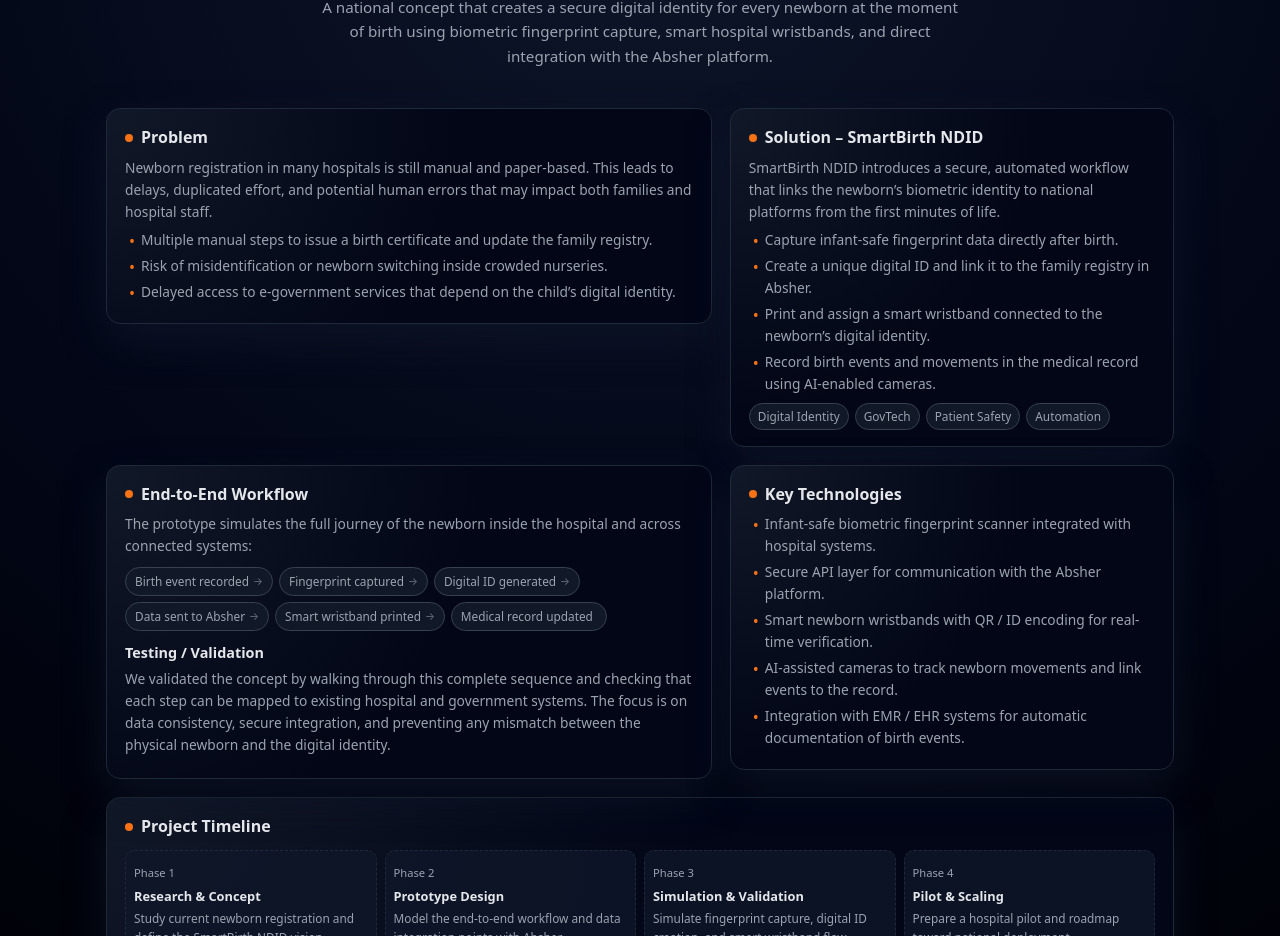
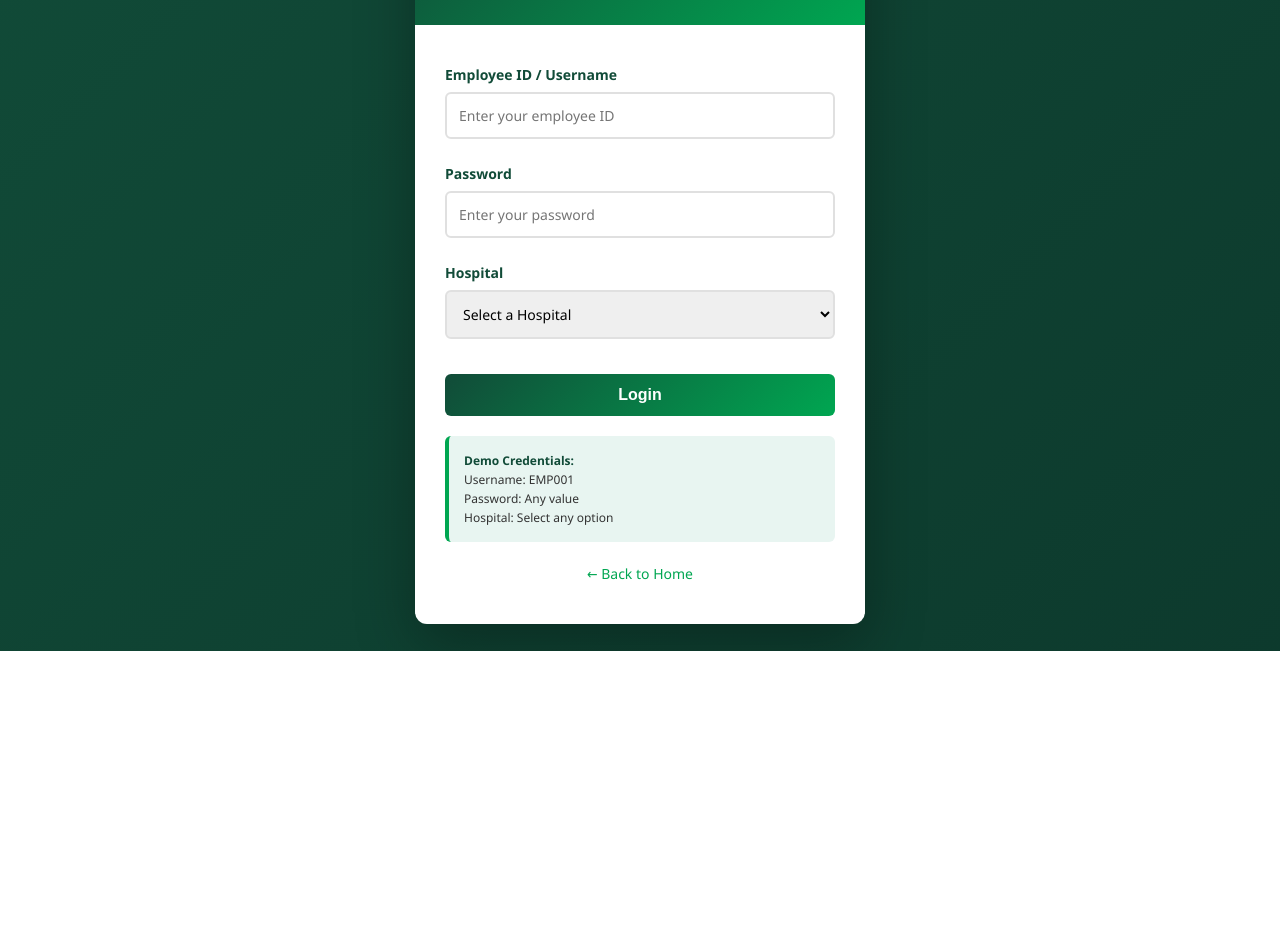
Before and after one commit to SohaFattah/SmartBirthNDID, a plain HTML site: page index.html in a window 1280 px wide. Shown: the part 149-1085 px from the top of the page. After the commit the page ends 800 px from the top, so only its background shows below. Drawn offline with Linux system fonts and the light colour scheme.

Commit message:
Revert: Revert index.html to original login page design

```diff
--- a/index.html
+++ b/index.html
@@ -1,407 +1,205 @@
 <!DOCTYPE html>
 <html lang="en">
 <head>
-  <meta charset="UTF-8" />
-  <title>SmartBirth NDID – Newborn Digital Identity Prototype</title>
-  <meta name="viewport" content="width=device-width, initial-scale=1" />
-  <style>
-    :root {
-      --bg: #020617;
-      --bg2: #0b1120;
-      --card: #020617;
-      --accent: #f97316;
-      --accent-soft: rgba(249, 115, 22, 0.1);
-      --text-main: #e5e7eb;
-      --text-muted: #9ca3af;
-      --border: #1f2937;
-      --chip: #111827;
-      --chip-border: #374151;
-      --green: #22c55e;
-      --blue: #3b82f6;
-    }
+    <meta charset="UTF-8">
+    <meta name="viewport" content="width=device-width, initial-scale=1.0">
+    <title>Login - Smart Birth NDID</title>
+    <style>
+        * {
+            margin: 0;
+            padding: 0;
+            box-sizing: border-box;
+        }
 
-    * {
-      box-sizing: border-box;
-      margin: 0;
-      padding: 0;
-      font-family: system-ui, -apple-system, BlinkMacSystemFont, "Segoe UI", sans-serif;
-    }
+        body {
+            font-family: 'Segoe UI', Tahoma, Geneva, Verdana, sans-serif;
+            background: linear-gradient(135deg, #114B38 0%, #0D3A2D 100%);
+            min-height: 100vh;
+            display: flex;
+            align-items: center;
+            justify-content: center;
+            padding: 20px;
+        }
 
-    body {
-      background: radial-gradient(circle at top, #0f172a 0, #020617 50%, #000 100%);
-      color: var(--text-main);
-      line-height: 1.6;
-    }
+        .login-container {
+            background: white;
+            border-radius: 12px;
+            box-shadow: 0 20px 60px rgba(0, 0, 0, 0.3);
+            max-width: 450px;
+            width: 100%;
+            overflow: hidden;
+        }
 
-    .page {
-      max-width: 1100px;
-      margin: 0 auto;
-      padding: 24px 16px 48px;
-    }
+        .login-header {
+            background: linear-gradient(135deg, #114B38 0%, #00A651 100%);
+            color: white;
+            padding: 40px 30px;
+            text-align: center;
+        }
 
-    /* HEADER */
+        .login-header h1 {
+            font-size: 28px;
+            margin-bottom: 10px;
+        }
 
-    header {
-      text-align: center;
-      margin-bottom: 32px;
-      padding: 16px 12px 8px;
-    }
+        .login-header p {
+            font-size: 14px;
+            opacity: 0.9;
+        }
 
-    .tag {
-      display: inline-flex;
-      align-items: center;
-      gap: 6px;
-      font-size: 0.75rem;
-      padding: 4px 10px;
-      border-radius: 999px;
-      border: 1px solid var(--chip-border);
-      background: var(--chip);
-      color: var(--text-muted);
-      margin-bottom: 10px;
-    }
+        .login-form {
+            padding: 40px 30px;
+        }
 
-    .tag span {
-      width: 7px;
-      height: 7px;
-      border-radius: 50%;
-      background: var(--green);
-      box-shadow: 0 0 0 4px rgba(34, 197, 94, 0.15);
-    }
+        .form-group {
+            margin-bottom: 25px;
+        }
 
-    header h1 {
-      font-size: clamp(1.8rem, 3vw, 2.3rem);
-      margin-bottom: 6px;
-    }
+        .form-group label {
+            display: block;
+            margin-bottom: 8px;
+            color: #114B38;
+            font-weight: 600;
+            font-size: 14px;
+        }
 
-    header h1 span {
-      color: var(--accent);
-    }
+        .form-group input,
+        .form-group select {
+            width: 100%;
+            padding: 12px;
+            border: 2px solid #e0e0e0;
+            border-radius: 6px;
+            font-size: 14px;
+            transition: border-color 0.3s;
+            font-family: 'Segoe UI', Tahoma, Geneva, Verdana, sans-serif;
+        }
 
-    header p {
-      font-size: 0.95rem;
-      color: var(--text-muted);
-      max-width: 640px;
-      margin: 0 auto;
-    }
+        .form-group input:focus,
+        .form-group select:focus {
+            outline: none;
+            border-color: #00A651;
+        }
 
-    /* LAYOUT */
+        .form-group select {
+            cursor: pointer;
+        }
 
-    .grid-2 {
-      display: grid;
-      grid-template-columns: minmax(0, 1.5fr) minmax(0, 1.1fr);
-      gap: 18px;
-      margin-bottom: 18px;
-      align-items: start;
-    }
+        .login-button {
+            width: 100%;
+            padding: 12px;
+            background: linear-gradient(135deg, #114B38 0%, #00A651 100%);
+            color: white;
+            border: none;
+            border-radius: 6px;
+            font-size: 16px;
+            font-weight: 700;
+            cursor: pointer;
+            transition: all 0.3s;
+            margin-top: 10px;
+        }
 
-    .card {
-      background: radial-gradient(circle at top left, #111827 0, #020617 55%);
-      border-radius: 14px;
-      padding: 16px 18px;
-      border: 1px solid var(--border);
-      box-shadow: 0 18px 38px rgba(15, 23, 42, 0.65);
-    }
+        .login-button:hover {
+            transform: translateY(-2px);
+            box-shadow: 0 10px 25px rgba(17, 75, 56, 0.3);
+        }
 
-    .card h2 {
-      font-size: 1rem;
-      margin-bottom: 6px;
-      display: flex;
-      align-items: center;
-      gap: 8px;
-    }
+        .login-button:active {
+            transform: translateY(0);
+        }
 
-    .card h2 span.dot {
-      width: 8px;
-      height: 8px;
-      border-radius: 50%;
-      background: var(--accent);
-    }
+        .info-box {
+            background: #E8F5F1;
+            border-left: 4px solid #00A651;
+            padding: 15px;
+            border-radius: 6px;
+            margin-top: 20px;
+            font-size: 12px;
+            color: #333;
+            line-height: 1.6;
+        }
 
-    .card h3 {
-      font-size: 0.9rem;
-      margin: 10px 0 4px;
-    }
+        .info-box strong {
+            color: #114B38;
+        }
 
-    .card p {
-      font-size: 0.86rem;
-      color: var(--text-muted);
-      margin-bottom: 6px;
-    }
+        .back-link {
+            text-align: center;
+            margin-top: 20px;
+        }
 
-    .card ul {
-      list-style: none;
-      padding-left: 0;
-      font-size: 0.86rem;
-      color: var(--text-muted);
-    }
+        .back-link a {
+            color: #00A651;
+            text-decoration: none;
+            font-size: 14px;
+            transition: opacity 0.3s;
+        }
 
-    .card ul li {
-      position: relative;
-      padding-left: 16px;
-      margin-bottom: 4px;
-    }
-
-    .card ul li::before {
-      content: "•";
-      position: absolute;
-      left: 4px;
-      color: var(--accent);
-      font-size: 1rem;
-    }
-
-    /* FLOW CHIPS */
-
-    .flow {
-      display: flex;
-      flex-wrap: wrap;
-      gap: 6px;
-      margin-top: 10px;
-    }
-
-    .flow span {
-      display: inline-flex;
-      align-items: center;
-      gap: 4px;
-      font-size: 0.74rem;
-      padding: 4px 9px;
-      border-radius: 999px;
-      border: 1px solid var(--chip-border);
-      background: var(--chip);
-      color: var(--text-muted);
-      white-space: nowrap;
-    }
-
-    .flow span::after {
-      content: "→";
-      font-size: 0.65rem;
-      color: #6b7280;
-    }
-
-    .flow span:last-child::after {
-      content: "";
-    }
-
-    /* BADGES */
-
-    .badges {
-      display: flex;
-      flex-wrap: wrap;
-      gap: 6px;
-      margin-top: 8px;
-    }
-
-    .badge {
-      font-size: 0.74rem;
-      padding: 3px 8px;
-      border-radius: 999px;
-      border: 1px solid var(--chip-border);
-      background: var(--chip);
-      color: var(--text-muted);
-    }
-
-    /* TIMELINE */
-
-    .timeline {
-      display: grid;
-      grid-template-columns: repeat(4, minmax(0, 1fr));
-      gap: 8px;
-      margin-top: 10px;
-    }
-
-    .tl-step {
-      background: rgba(15, 23, 42, 0.8);
-      border-radius: 10px;
-      border: 1px dashed var(--border);
-      padding: 8px;
-    }
-
-    .tl-step span.phase {
-      font-size: 0.7rem;
-      color: var(--text-muted);
-    }
-
-    .tl-step h4 {
-      font-size: 0.8rem;
-      margin: 2px 0 2px;
-    }
-
-    .tl-step p {
-      font-size: 0.74rem;
-      color: var(--text-muted);
-    }
-
-    /* FOOTER */
-
-    footer {
-      margin-top: 24px;
-      text-align: center;
-      font-size: 0.78rem;
-      color: var(--text-muted);
-    }
-
-    footer strong {
-      color: var(--text-main);
-    }
-
-    @media (max-width: 880px) {
-      .grid-2 {
-        grid-template-columns: minmax(0, 1fr);
-      }
-      .timeline {
-        grid-template-columns: repeat(2, minmax(0, 1fr));
-      }
-    }
-
-    @media (max-width: 560px) {
-      .timeline {
-        grid-template-columns: minmax(0, 1fr);
-      }
-      header {
-        padding-top: 12px;
-      }
-      .page {
-        padding-inline: 12px;
-      }
-    }
-  </style>
+        .back-link a:hover {
+            opacity: 0.8;
+        }
+    </style>
 </head>
 <body>
-  <div class="page">
-    <!-- HEADER -->
-    <header>
-      <div class="tag">
-        <span></span>
-        SmartBirth NDID • Hackathon Prototype (HTML)
-      </div>
-      <h1>
-        <span>SmartBirth NDID</span> – Newborn Digital Identity System
-      </h1>
-      <p>
-        A national concept that creates a secure digital identity for every newborn at the moment of
-        birth using biometric fingerprint capture, smart hospital wristbands, and direct integration
-        with the Absher platform.
-      </p>
-    </header>
-
-    <!-- PROBLEM & SOLUTION -->
-    <section class="grid-2">
-      <div class="card">
-        <h2><span class="dot"></span> Problem</h2>
-        <p>
-          Newborn registration in many hospitals is still manual and paper-based. This leads to
-          delays, duplicated effort, and potential human errors that may impact both families and
-          hospital staff.
-        </p>
-        <ul>
-          <li>Multiple manual steps to issue a birth certificate and update the family registry.</li>
-          <li>Risk of misidentification or newborn switching inside crowded nurseries.</li>
-          <li>Delayed access to e-government services that depend on the child’s digital identity.</li>
-        </ul>
-      </div>
-
-      <div class="card">
-        <h2><span class="dot"></span> Solution – SmartBirth NDID</h2>
-        <p>
-          SmartBirth NDID introduces a secure, automated workflow that links the newborn’s biometric
-          identity to national platforms from the first minutes of life.
-        </p>
-        <ul>
-          <li>Capture infant-safe fingerprint data directly after birth.</li>
-          <li>Create a unique digital ID and link it to the family registry in Absher.</li>
-          <li>Print and assign a smart wristband connected to the newborn’s digital identity.</li>
-          <li>Record birth events and movements in the medical record using AI-enabled cameras.</li>
-        </ul>
-        <div class="badges">
-          <span class="badge">Digital Identity</span>
-          <span class="badge">GovTech</span>
-          <span class="badge">Patient Safety</span>
-          <span class="badge">Automation</span>
-        </div>
-      </div>
-    </section>
-
-    <!-- FLOW & TESTING -->
-    <section class="grid-2">
-      <div class="card">
-        <h2><span class="dot"></span> End-to-End Workflow</h2>
-        <p style="margin-bottom:4px;">
-          The prototype simulates the full journey of the newborn inside the hospital and across
-          connected systems:
-        </p>
-        <div class="flow">
-          <span>Birth event recorded</span>
-          <span>Fingerprint captured</span>
-          <span>Digital ID generated</span>
-          <span>Data sent to Absher</span>
-          <span>Smart wristband printed</span>
-          <span>Medical record updated</span>
+    <div class="login-container">
+        <div class="login-header">
+            <h1>Smart Birth NDID</h1>
+            <p>Newborn Digital Identity System</p>
         </div>
 
-        <h3>Testing / Validation</h3>
-        <p>
-          We validated the concept by walking through this complete sequence and checking that each
-          step can be mapped to existing hospital and government systems. The focus is on data
-          consistency, secure integration, and preventing any mismatch between the physical newborn
-          and the digital identity.
-        </p>
-      </div>
+        <div class="login-form">
+            <form onsubmit="handleLogin(event)">
+                <div class="form-group">
+                    <label for="username">Employee ID / Username</label>
+                    <input type="text" id="username" placeholder="Enter your employee ID" required>
+                </div>
 
-      <div class="card">
-        <h2><span class="dot"></span> Key Technologies</h2>
-        <ul>
-          <li>Infant-safe biometric fingerprint scanner integrated with hospital systems.</li>
-          <li>Secure API layer for communication with the Absher platform.</li>
-          <li>Smart newborn wristbands with QR / ID encoding for real-time verification.</li>
-          <li>AI-assisted cameras to track newborn movements and link events to the record.</li>
-          <li>Integration with EMR / EHR systems for automatic documentation of birth events.</li>
-        </ul>
-      </div>
-    </section>
+                <div class="form-group">
+                    <label for="password">Password</label>
+                    <input type="password" id="password" placeholder="Enter your password" required>
+                </div>
 
-    <!-- TIMELINE -->
-    <section class="card">
-      <h2><span class="dot"></span> Project Timeline</h2>
-      <div class="timeline">
-        <div class="tl-step">
-          <span class="phase">Phase 1</span>
-          <h4>Research & Concept</h4>
-          <p>Study current newborn registration and define the SmartBirth NDID vision.</p>
+                <div class="form-group">
+                    <label for="hospital">Hospital</label>
+                    <select id="hospital" required>
+                        <option value="">Select a Hospital</option>
+                        <option value="KSA_CENTRAL">Saudi Central Hospital</option>
+                        <option value="KSA_NORTH">Saudi Northern Hospital</option>
+                        <option value="KSA_SOUTH">Saudi Southern Hospital</option>
+                        <option value="KSA_EAST">Saudi Eastern Hospital</option>
+                        <option value="KSA_WEST">Saudi Western Hospital</option>
+                    </select>
+                </div>
+
+                <button type="submit" class="login-button">Login</button>
+
+                <div class="info-box">
+                    <strong>Demo Credentials:</strong><br>
+                    Username: EMP001<br>
+                    Password: Any value<br>
+                    Hospital: Select any option
+                </div>
+            </form>
+
+            <div class="back-link">
+                <a href="landing.html">← Back to Home</a>
+            </div>
         </div>
-        <div class="tl-step">
-          <span class="phase">Phase 2</span>
-          <h4>Prototype Design</h4>
-          <p>Model the end-to-end workflow and data integration points with Absher.</p>
-        </div>
-        <div class="tl-step">
-          <span class="phase">Phase 3</span>
-          <h4>Simulation & Validation</h4>
-          <p>Simulate fingerprint capture, digital ID creation, and smart wristband flow.</p>
-        </div>
-        <div class="tl-step">
-          <span class="phase">Phase 4</span>
-          <h4>Pilot & Scaling</h4>
-          <p>Prepare a hospital pilot and roadmap toward national deployment.</p>
-        </div>
-      </div>
-    </section>
+    </div>
 
-    <!-- FUTURE WORK -->
-    <section class="card" style="margin-top: 14px;">
-      <h2><span class="dot"></span> Future Work</h2>
-      <ul>
-        <li>Connect the prototype with real biometric devices and a test hospital environment.</li>
-        <li>Implement an AI-based tracking engine for continuous newborn monitoring.</li>
-        <li>Create an API sandbox to safely test integration with national platforms.</li>
-        <li>Run a pilot project to measure impact on speed, safety, and registration accuracy.</li>
-      </ul>
-    </section>
+    <script>
+        function handleLogin(event) {
+            event.preventDefault();
 
-    <footer>
-      <p>
-        Prototype for hackathon submission – <strong>SmartBirth NDID: Newborn Digital Identity System</strong><br />
-        Hosted via GitHub Pages at <strong>sohafattah.github.io/SmartBirthNDID</strong>
-      </p>
-    </footer>
-  </div>
+            const username = document.getElementById('username').value;
+            const hospital = document.getElementById('hospital').value;
+
+            // Save user data
+            localStorage.setItem('currentUser', username);
+            localStorage.setItem('currentHospital', hospital);
+
+            // Redirect to next page
+            window.location.href = 'parent-data.html';
+        }
+    </script>
 </body>
 </html>
```
